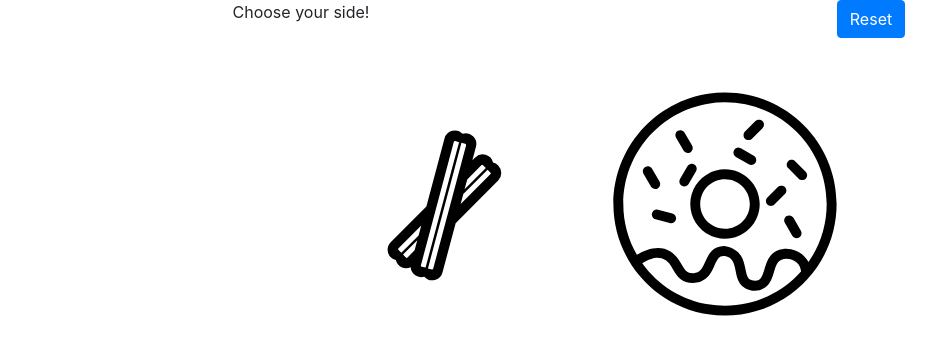
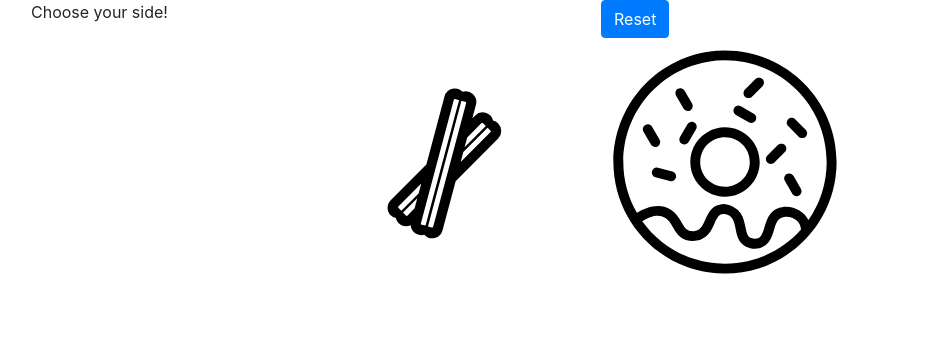
Before and after one commit to xytxxx/React-tic-tac-toe, a React (Create React App) app: page / in a window 1280 px wide. Shown: the top 354 px of the page, without its empty margins (54-990 px from the left). Built offline with nearby package versions, Linux system fonts and the light colour scheme.

Commit message:
small clean up

```diff
--- a/public/style.css
+++ b/public/style.css
@@ -1,3 +1,8 @@
 .border {
     border: "1px solid black"
 }
+
+.top-bar {
+   height: '10vh';
+   text-align: 'center';
+}
--- a/src/index.jsx
+++ b/src/index.jsx
@@ -5,18 +5,13 @@ import pic_1 from './donut.svg';
 import pic0 from './white.svg';
 import _ from 'lodash'
 
-var rowStyle ={
-    height: '10vh',
-    textAlign: 'center'
-}
-
 const noPadding = {
     padding: 0,
     margin: "auto",
 };
 
 var id = 0;
-
+//returns a unique id
 function getId() {
     id++;
     return id;
@@ -35,7 +30,7 @@ class NavBar extends Component {
 
     render() {
         return (
-            <div className="row" style={rowStyle} id="topBar" >
+            <div className="row top-bar" id="topBar" >
                 <div className="col-6">
                     <span> { this.getMessage() }</span>
                 </div>
```
